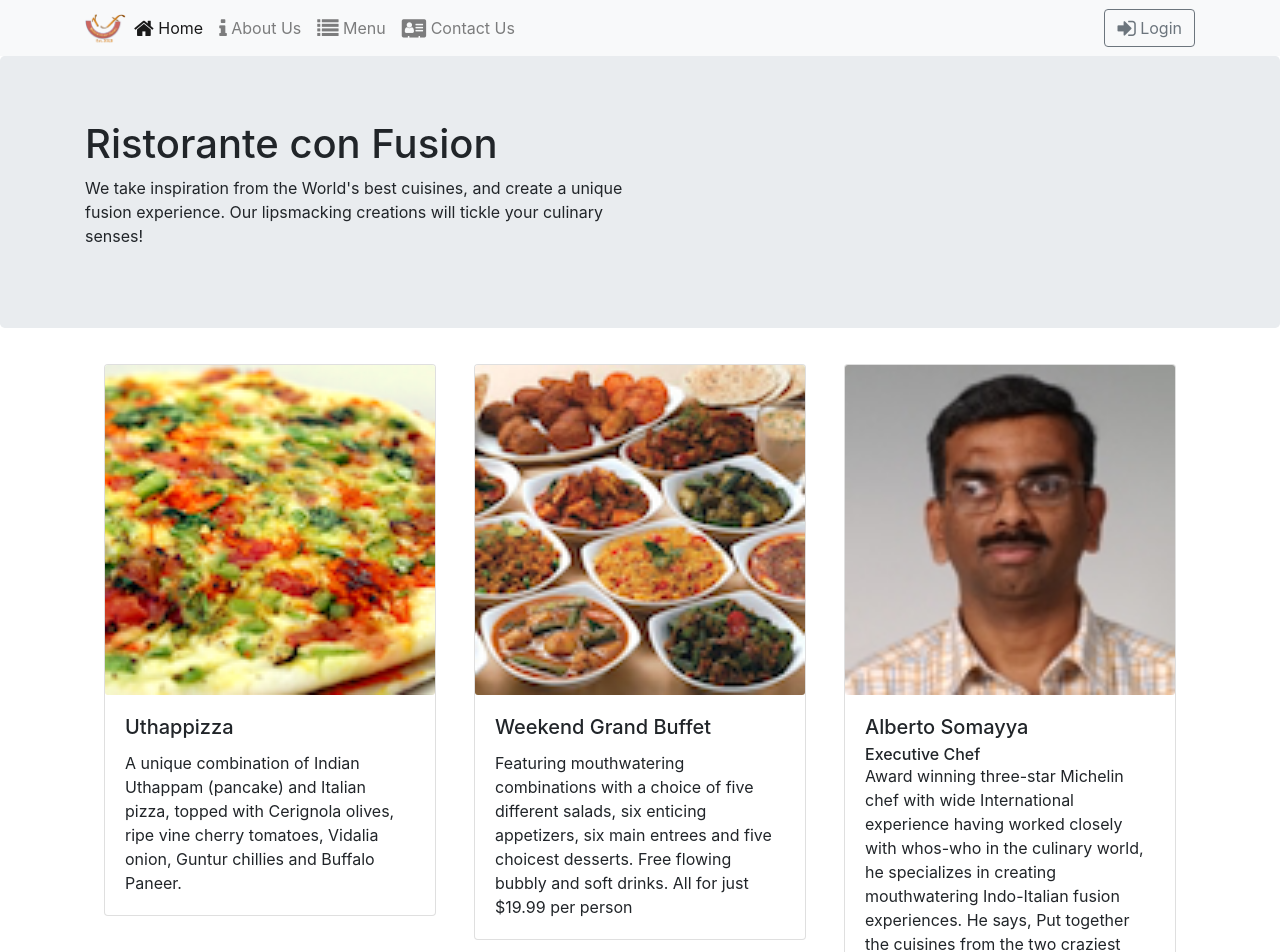
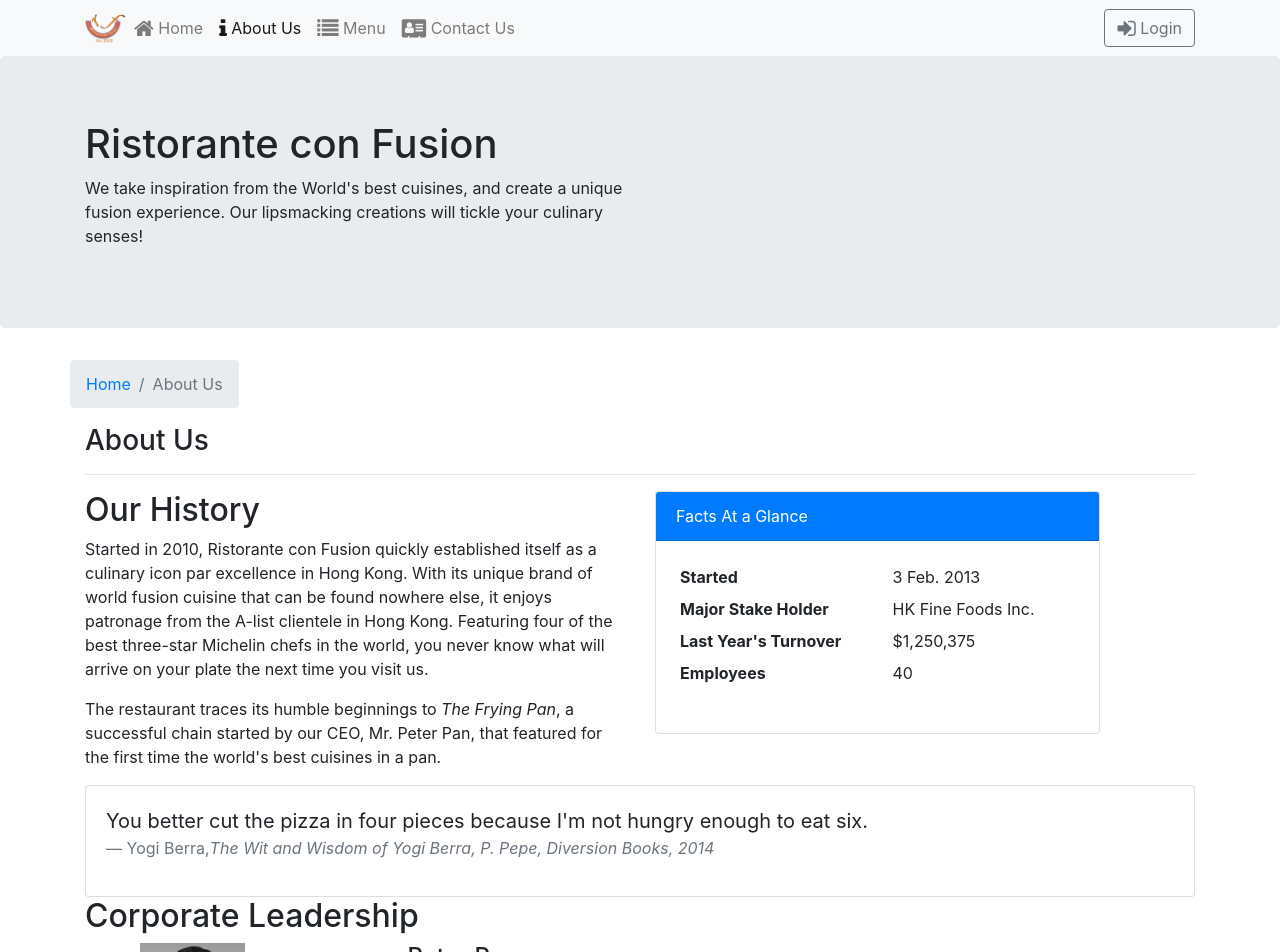
Before and after one commit to ngldung/Funix-React, a React (Create React App) app: page /aboutus in a window 1280 px wide. Before the commit this address led to /home. Shown: the top 952 px of the page. Built offline with nearby package versions, Linux system fonts and the light colour scheme.

Commit message:
Intro to redux

```diff
--- a/package.json
+++ b/package.json
@@ -10,11 +10,11 @@
     "dateformat": "^4.5.1",
     "font-awesome": "^4.7.0",
     "prop-types": "15.6.0",
-    "react": "^16.3.2",
+    "react": "^16.14.0",
     "react-animation-components": "3.0.0",
     "react-dom": "^16.3.2",
     "react-popper": "0.9.2",
-    "react-redux": "5.0.7",
+    "react-redux": "^7.2.6",
     "react-redux-form": "1.16.8",
     "react-router-dom": "^5.2.0",
     "react-scripts": "1.1.4",
--- a/src/App.js
+++ b/src/App.js
@@ -1,11 +1,20 @@
 import React from "react";
 import Main from "./components/MainComponent";
+import { Provider } from "react-redux";
+import { ConfigureStore } from "./redux/configureStore";
+import { BrowserRouter } from "react-router-dom";
+
+const store = ConfigureStore();
 
 const App = () => {
   return (
-    <div className="App">
-      <Main />
-    </div>
+    <Provider store={store}>
+      <BrowserRouter>
+        <div className="App">
+          <Main />
+        </div>
+      </BrowserRouter>
+    </Provider>
   );
 };
 
--- /dev/null
+++ b/src/components/AboutComponent.js
@@ -0,0 +1,114 @@
+import React from "react";
+import {
+  Breadcrumb,
+  BreadcrumbItem,
+  Card,
+  CardBody,
+  CardHeader,
+  Media,
+} from "reactstrap";
+import { Link } from "react-router-dom";
+import classes from "./AboutComponent.module.css";
+
+function About(props) {
+  const leaders = props.leaders.map((leader) => {
+    return (
+      <div className="container">
+        <div key={leader.id} className="row">
+          <div className="col-3">
+            <img src={leader.image} alt={leader.name} />
+          </div>
+          <div className="col-9">
+            <h4>{leader.name}</h4>
+            <p>{leader.designation}</p>
+            <p>{leader.description}</p>
+          </div>
+        </div>
+      </div>
+    );
+  });
+
+  return (
+    <div className="container">
+      <div className="row">
+        <Breadcrumb>
+          <BreadcrumbItem>
+            <Link to="/home">Home</Link>
+          </BreadcrumbItem>
+          <BreadcrumbItem active>About Us</BreadcrumbItem>
+        </Breadcrumb>
+        <div className="col-12">
+          <h3>About Us</h3>
+          <hr />
+        </div>
+      </div>
+      <div className="row row-content">
+        <div className="col-12 col-md-6">
+          <h2>Our History</h2>
+          <p>
+            Started in 2010, Ristorante con Fusion quickly established itself as
+            a culinary icon par excellence in Hong Kong. With its unique brand
+            of world fusion cuisine that can be found nowhere else, it enjoys
+            patronage from the A-list clientele in Hong Kong. Featuring four of
+            the best three-star Michelin chefs in the world, you never know what
+            will arrive on your plate the next time you visit us.
+          </p>
+          <p>
+            The restaurant traces its humble beginnings to{" "}
+            <em>The Frying Pan</em>, a successful chain started by our CEO, Mr.
+            Peter Pan, that featured for the first time the world's best
+            cuisines in a pan.
+          </p>
+        </div>
+        <div className="col-12 col-md-5">
+          <Card>
+            <CardHeader className="bg-primary text-white">
+              Facts At a Glance
+            </CardHeader>
+            <CardBody>
+              <dl className="row p-1">
+                <dt className="col-6">Started</dt>
+                <dd className="col-6">3 Feb. 2013</dd>
+                <dt className="col-6">Major Stake Holder</dt>
+                <dd className="col-6">HK Fine Foods Inc.</dd>
+                <dt className="col-6">Last Year's Turnover</dt>
+                <dd className="col-6">$1,250,375</dd>
+                <dt className="col-6">Employees</dt>
+                <dd className="col-6">40</dd>
+              </dl>
+            </CardBody>
+          </Card>
+        </div>
+        <div className="col-12">
+          <Card>
+            <CardBody className="bg-faded">
+              <blockquote className="blockquote">
+                <p className="mb-0">
+                  You better cut the pizza in four pieces because I'm not hungry
+                  enough to eat six.
+                </p>
+                <footer className="blockquote-footer">
+                  Yogi Berra,
+                  <cite title="Source Title">
+                    The Wit and Wisdom of Yogi Berra, P. Pepe, Diversion Books,
+                    2014
+                  </cite>
+                </footer>
+              </blockquote>
+            </CardBody>
+          </Card>
+        </div>
+      </div>
+      <div className="row row-content">
+        <div className="col-12">
+          <h2>Corporate Leadership</h2>
+        </div>
+        <div className="col-12">
+          <Media list>{leaders}</Media>
+        </div>
+      </div>
+    </div>
+  );
+}
+
+export default About;
--- /dev/null
+++ b/src/components/AboutComponent.module.css
@@ -0,0 +1,11 @@
+.about h4 {
+    margin: 0px
+}
+
+.images {
+    display: inline;
+}
+
+.text p {
+    display: inline;
+}
--- a/src/components/MainComponent.js
+++ b/src/components/MainComponent.js
@@ -5,43 +5,44 @@ import Footer from "../UI/Footer";
 import Home from "./HomeComponet";
 import { Switch, Route, Redirect } from "react-router-dom";
 import Contact from "./ContactComponent";
-import { DISHES } from "../shared/dishes";
-import { PROMOTIONS } from "../shared/promotion";
-import { LEADERS } from "../shared/leaders";
-import { COMMENTS } from "../shared/comments";
 import DishDetail from "./DishDetailComponent";
+import { useSelector } from "react-redux";
+import About from "./AboutComponent";
 
 const Main = () => {
+const dishes = useSelector(state => state.dishes);
+const promotions = useSelector(state => state.promotions);
+const comments = useSelector(state => state.comments);
+const leaders = useSelector(state => state.leaders);
+
+  const HomePage = () => {
+    return(
+        <Home
+            dish={dishes.filter((dish) => dish.featured)[0]}
+            promotion={promotions.filter((promo) => promo.featured)[0]}
+            leader={leaders.filter((leader) => leader.featured)[0]}
+        />
+    );
+  }
 
   const DishWithId = ({match}) => {
     return(
-        <DishDetail dish={DISHES.filter((dish) => dish.id === parseInt(match.params.dishId,10))[0]}
-          comments={COMMENTS.filter((comment) => comment.dishId === parseInt(match.params.dishId,10))} />
+        <DishDetail dish={dishes.filter((dish) => dish.id === parseInt(match.params.dishId,10))[0]}
+          comments={comments.filter((comment) => comment.dishId === parseInt(match.params.dishId,10))} />
     );
   };
 
   return (
     <div>
         <Header />
-      <div className="container">
+        <div>
           <Switch>
-          <Route path="/home">
-            <Home
-              dish={DISHES.filter((dish) => dish.featured)[0]}
-              leader={LEADERS.filter((leader) => leader.featured)[0]}
-              promotion={PROMOTIONS.filter((promo) => promo.featured)[0]}
-            />
-          </Route>
-          <Route path="/menu" exact>
-            <Menu dishes={DISHES} />
-          </Route>
-          <Route path="/contactus">
-            <Contact />
-          </Route>
+              <Route path='/home' component={HomePage} />
+              <Route exact path='/aboutus' component={() => <About leaders={leaders} />} />
+              <Route exact path='/menu' component={() => <Menu dishes={dishes} />} />
               <Route path='/menu/:dishId' component={DishWithId} />
-          <Route path="/*">
+              <Route exact path='/contactus' component={Contact} />
               <Redirect to="/home" />
-          </Route>
           </Switch>
         </div>
         <Footer />
--- /dev/null
+++ b/src/redux/configureStore.js
@@ -0,0 +1,11 @@
+import {createStore} from 'redux';
+import { Reducer, initialState } from './reducer'
+
+export const ConfigureStore = () => {
+    const store = createStore(
+        Reducer, // reducer
+        initialState, // our initialState
+    );
+
+    return store;
+}
--- /dev/null
+++ b/src/redux/reducer.js
@@ -0,0 +1,15 @@
+import { DISHES } from '../shared/dishes';
+import { COMMENTS } from '../shared/comments';
+import { PROMOTIONS } from '../shared/promotions';
+import { LEADERS } from '../shared/leaders';
+
+export const initialState = {
+    dishes: DISHES,
+    comments: COMMENTS,
+    promotions: PROMOTIONS,
+    leaders: LEADERS
+};
+
+export const Reducer = (state = initialState, action) => {
+    return state;
+};
```
Also changed, not shown: src/shared/promotions.js (renamed from src/shared/promotion.js), 2 other files (tests, documents, lock files or other folders). Lines whose indentation alone changed are shown as unchanged.
